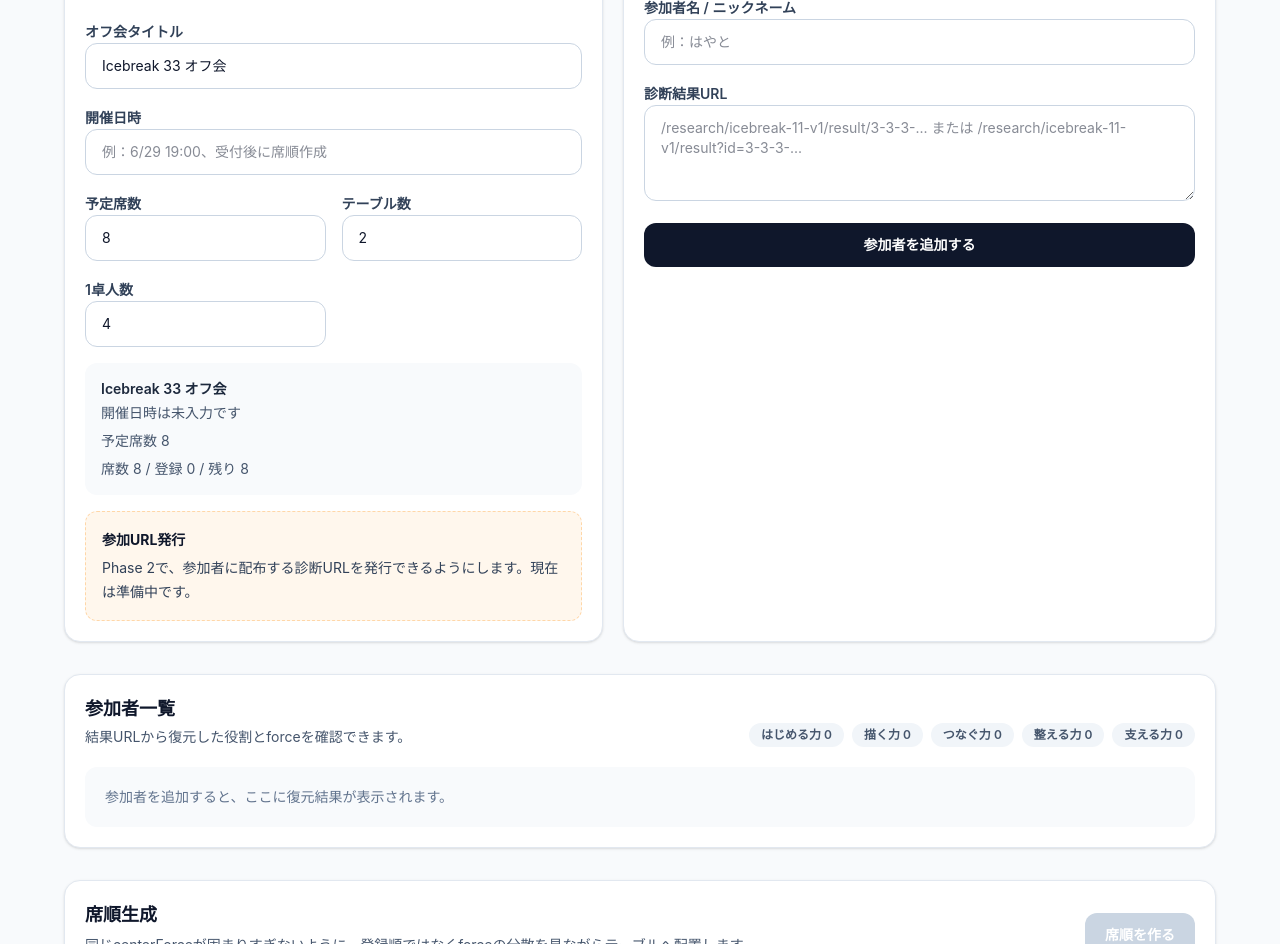
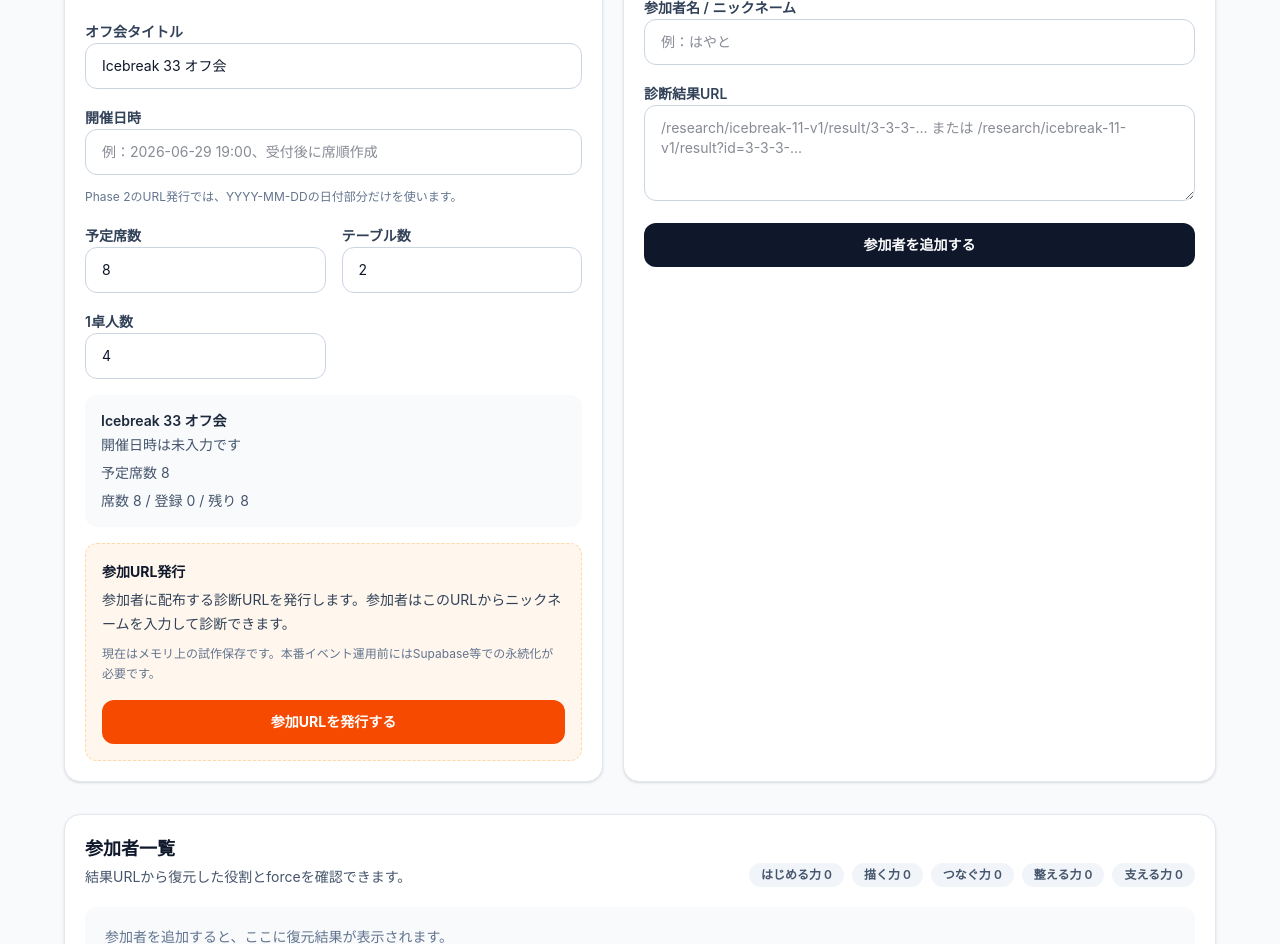
Before and after one commit to hayator11/revolist-diagnosis, a Next.js app: page /research/icebreak-11-v1/organizer in a window 1280 px wide. Shown: the part 500-1444 px from the top of the page. Built offline with nearby package versions, Linux system fonts and the light colour scheme.

Commit message:
add organizer event url generation

```diff
--- a/src/app/research/icebreak-11-v1/organizer/IcebreakOrganizerClient.tsx
+++ b/src/app/research/icebreak-11-v1/organizer/IcebreakOrganizerClient.tsx
@@ -36,7 +36,24 @@ type OrganizerTable = {
   reason: string;
 };
 
+type OrganizerCreatedEvent = {
+  eventCode: string;
+  participantUrl: string;
+  hostUrl: string;
+};
+
 const RESULT_PATH = "/research/icebreak-11-v1/result";
+
+function normalizeEventDateForApi(value: string) {
+  const trimmed = value.trim();
+  const dateMatch = trimmed.match(/\d{4}-\d{2}-\d{2}/);
+
+  if (dateMatch?.[0]) {
+    return dateMatch[0];
+  }
+
+  return new Date().toISOString().slice(0, 10);
+}
 
 function createLocalId() {
   if (typeof crypto !== "undefined" && "randomUUID" in crypto) {
@@ -222,6 +239,10 @@ export default function IcebreakOrganizerClient() {
   const [expectedSeats, setExpectedSeats] = useState(8);
   const [tableCount, setTableCount] = useState(2);
   const [seatsPerTable, setSeatsPerTable] = useState(4);
+  const [createdEvent, setCreatedEvent] = useState<OrganizerCreatedEvent | null>(null);
+  const [eventGenerationError, setEventGenerationError] = useState("");
+  const [isCreatingEvent, setIsCreatingEvent] = useState(false);
+  const [copyMessage, setCopyMessage] = useState("");
   const [participantName, setParticipantName] = useState("");
   const [participantUrl, setParticipantUrl] = useState("");
   const [participants, setParticipants] = useState<OrganizerParticipant[]>([]);
@@ -239,6 +260,65 @@ export default function IcebreakOrganizerClient() {
       })),
     [participants],
   );
+
+  async function handleCreateEventUrl() {
+    const trimmedTitle = meetupTitle.trim();
+    setEventGenerationError("");
+    setCopyMessage("");
+
+    if (!trimmedTitle) {
+      setEventGenerationError("オフ会タイトルを入力してください。");
+      return;
+    }
+
+    setIsCreatingEvent(true);
+
+    try {
+      const response = await fetch("/api/icebreak/event", {
+        method: "POST",
+        headers: { "Content-Type": "application/json" },
+        body: JSON.stringify({
+          eventName: trimmedTitle,
+          eventDate: normalizeEventDateForApi(eventDate),
+          layoutType: "island",
+          tableCapacity: seatsPerTable,
+          copyVariant: "default",
+        }),
+      });
+
+      if (!response.ok) {
+        throw new Error("failed");
+      }
+
+      const data = await response.json();
+      const origin = window.location.origin;
+
+      if (data?.result !== "success" || !data?.event?.eventCode || !data?.participantUrl || !data?.hostUrl) {
+        throw new Error("invalid response");
+      }
+
+      setCreatedEvent({
+        eventCode: data.event.eventCode,
+        participantUrl: `${origin}${data.participantUrl}`,
+        hostUrl: `${origin}${data.hostUrl}`,
+      });
+    } catch {
+      setEventGenerationError("参加URLを発行できませんでした。少し時間を置いてもう一度お試しください。");
+    } finally {
+      setIsCreatingEvent(false);
+    }
+  }
+
+  async function handleCopyUrl(value: string) {
+    setCopyMessage("");
+
+    try {
+      await navigator.clipboard.writeText(value);
+      setCopyMessage("コピーしました");
+    } catch {
+      setCopyMessage("コピーできませんでした");
+    }
+  }
 
   function handleAddParticipant(event: FormEvent<HTMLFormElement>) {
     event.preventDefault();
@@ -325,8 +405,9 @@ export default function IcebreakOrganizerClient() {
                   className="w-full rounded-xl border border-slate-300 px-4 py-3 text-sm outline-none transition focus:border-orange-500 focus:ring-2 focus:ring-orange-100"
                   value={eventDate}
                   onChange={(event) => setEventDate(event.target.value)}
-                  placeholder="例：6/29 19:00、受付後に席順作成"
+                  placeholder="例：2026-06-29 19:00、受付後に席順作成"
                 />
+                <span className="text-xs text-slate-500">Phase 2のURL発行では、YYYY-MM-DDの日付部分だけを使います。</span>
               </label>
 
               <div className="grid gap-4 sm:grid-cols-2">
@@ -387,8 +468,67 @@ export default function IcebreakOrganizerClient() {
               <div className="rounded-xl border border-dashed border-orange-200 bg-orange-50 p-4 text-sm leading-6 text-slate-700">
                 <p className="font-bold text-slate-900">参加URL発行</p>
                 <p className="mt-1">
-                  Phase 2で、参加者に配布する診断URLを発行できるようにします。現在は準備中です。
+                  参加者に配布する診断URLを発行します。参加者はこのURLからニックネームを入力して診断できます。
                 </p>
+                <p className="mt-2 text-xs leading-5 text-slate-500">
+                  現在はメモリ上の試作保存です。本番イベント運用前にはSupabase等での永続化が必要です。
+                </p>
+                <button
+                  className="mt-4 w-full rounded-xl bg-orange-600 px-4 py-3 text-sm font-bold text-white transition hover:bg-orange-700 disabled:cursor-not-allowed disabled:bg-slate-300"
+                  type="button"
+                  disabled={isCreatingEvent}
+                  onClick={handleCreateEventUrl}
+                >
+                  {isCreatingEvent ? "発行中..." : "参加URLを発行する"}
+                </button>
+
+                {eventGenerationError ? (
+                  <div className="mt-3 rounded-xl border border-red-200 bg-red-50 px-4 py-3 text-sm text-red-700">
+                    {eventGenerationError}
+                  </div>
+                ) : null}
+
+                {createdEvent ? (
+                  <div className="mt-4 space-y-4 rounded-xl bg-white p-4">
+                    <div>
+                      <p className="text-xs font-bold uppercase tracking-wide text-slate-400">Event Code</p>
+                      <p className="mt-1 text-lg font-bold text-slate-900">{createdEvent.eventCode}</p>
+                    </div>
+
+                    <div className="space-y-2">
+                      <p className="text-sm font-bold text-slate-900">参加者用URL</p>
+                      <p className="break-all rounded-lg bg-slate-50 p-3 text-xs text-slate-600">
+                        {createdEvent.participantUrl}
+                      </p>
+                      <button
+                        className="rounded-lg border border-slate-200 bg-white px-3 py-2 text-xs font-bold text-slate-700 transition hover:border-slate-400"
+                        type="button"
+                        onClick={() => handleCopyUrl(createdEvent.participantUrl)}
+                      >
+                        参加者用URLをコピー
+                      </button>
+                    </div>
+
+                    <div className="space-y-2">
+                      <p className="text-sm font-bold text-slate-900">主催者確認URL</p>
+                      <p className="text-xs leading-5 text-slate-500">
+                        参加者一覧や席順生成は、現在は既存の主催者確認URLで確認します。
+                      </p>
+                      <p className="break-all rounded-lg bg-slate-50 p-3 text-xs text-slate-600">
+                        {createdEvent.hostUrl}
+                      </p>
+                      <button
+                        className="rounded-lg border border-slate-200 bg-white px-3 py-2 text-xs font-bold text-slate-700 transition hover:border-slate-400"
+                        type="button"
+                        onClick={() => handleCopyUrl(createdEvent.hostUrl)}
+                      >
+                        主催者確認URLをコピー
+                      </button>
+                    </div>
+
+                    {copyMessage ? <p className="text-xs font-bold text-slate-600">{copyMessage}</p> : null}
+                  </div>
+                ) : null}
               </div>
             </div>
           </div>
```
